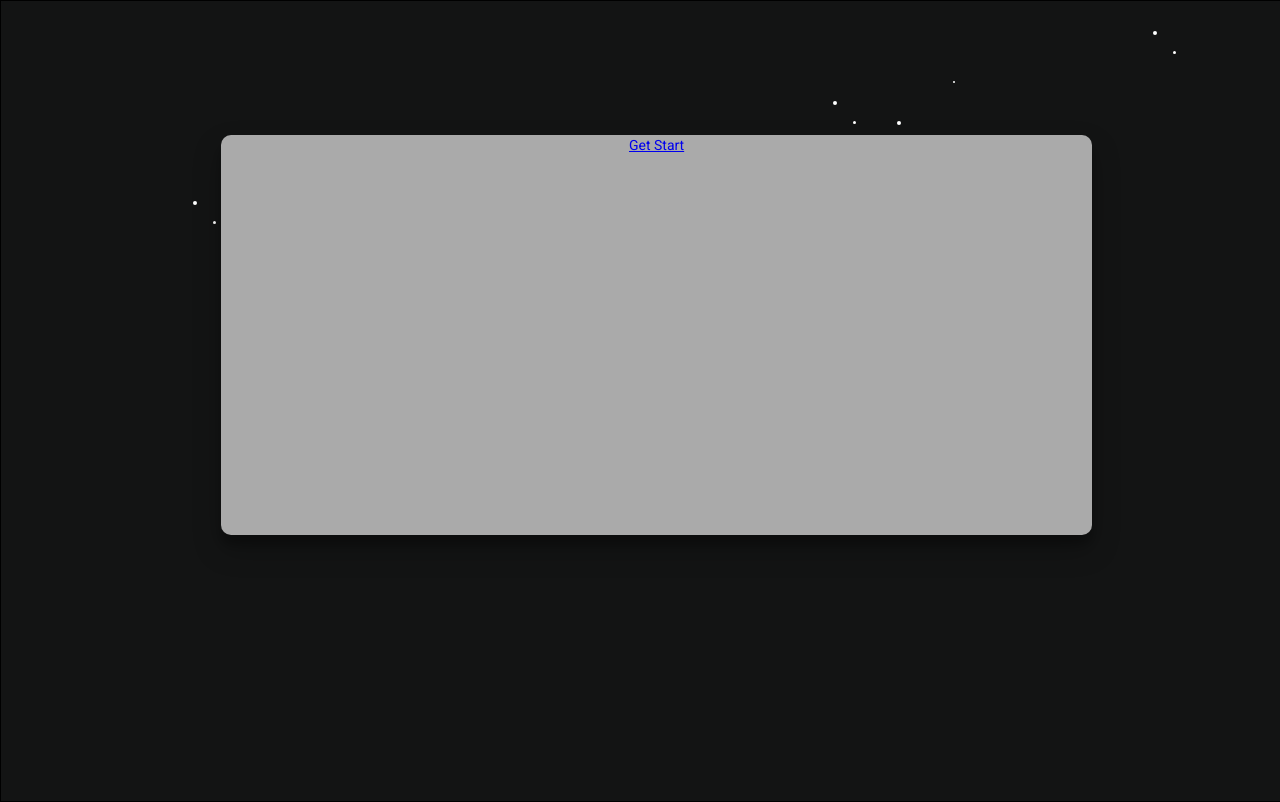
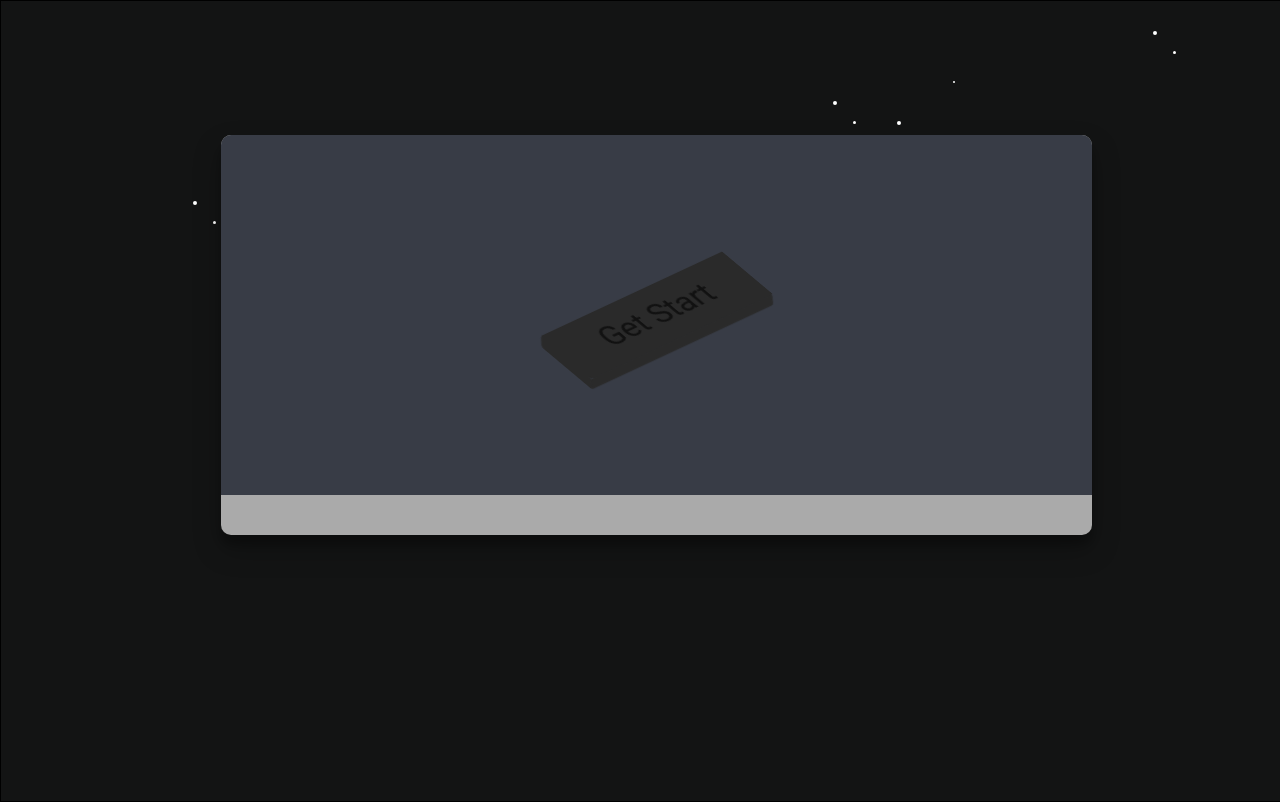
Before and after one commit to hamada-j/Clima, an Angular app in the folder clima-app/: page / in a window 1280 px wide. Built offline with nearby package versions, Linux system fonts and the light colour scheme.

Commit message:
Styleesh Land and Component
- Add some Style to Land form CodePan, Material, and other web of Desinig.

```diff
--- a/clima-app/src/app/calc/calc.component.html
+++ b/clima-app/src/app/calc/calc.component.html
@@ -1,4 +1,4 @@
-<mat-tab-group mat-align-tabs="end">
+<mat-tab-group color="warn" mat-align-tabs="end">
   <mat-tab label="Calculation">
     <ng-template mat-tab-label>
       <mat-icon class="material-icons">calculate</mat-icon>
--- a/clima-app/src/app/calc/calc.component.scss
+++ b/clima-app/src/app/calc/calc.component.scss
@@ -0,0 +1,10 @@
+.mat-tab-group {
+  margin-bottom: 48px;
+}
+.material-icons {
+  color: #fff;
+}
+
+:host ::ng-deep .mat-tab-label {
+  background-color: #383c46 !important;
+}
--- a/clima-app/src/app/land/land.component.html
+++ b/clima-app/src/app/land/land.component.html
@@ -1,3 +1,19 @@
-<div class="wrapper">
-  <a routerLink="/calc" routerLinkActive="list-item-active">Get Start</a>
+<div class="land">
+  <div>
+    <ul>
+      <li>
+        <a href="#">
+          <span></span>
+          <span></span>
+          <span></span>
+          <span></span>
+          <span
+            ><a routerLink="/calc" routerLinkActive="list-item-active"
+              >Get Start</a
+            ></span
+          >
+        </a>
+      </li>
+    </ul>
+  </div>
 </div>
--- a/clima-app/src/app/land/land.component.scss
+++ b/clima-app/src/app/land/land.component.scss
@@ -1,27 +1,107 @@
-#wrapper {
+* {
+  padding: 0px;
+  margin: 0px;
+}
+.land {
   display: flex;
   align-items: center;
   justify-content: center;
+  min-height: 90%;
+  background: #383c46;
 }
-
-#wrapper {
+ul {
+  position: relative;
   display: flex;
+  transform: rotate(-25deg) skew(25deg);
+  transform-style: preserve-3d;
+}
+ul li {
+  border-radius: 2px;
+  position: relative;
+  list-style: none;
+  width: 200px;
+  height: 60px;
+  margin: 0px 20px;
+}
+ul li:before {
+  content: "";
+  border-radius: 2px;
+  position: absolute;
+  bottom: -10px;
+  left: -5px;
+  width: 100%;
+  height: 10px;
+  background: #2a2a2a;
+  trnasform-origin: top;
+  transform: skewX(-41deg);
+}
+ul li:after {
+  content: "";
+  border-radius: 2px;
+  position: absolute;
+  top: 5px;
+  left: -9px;
+  width: 9px;
+  height: 100%;
+  background: #2a2a2a;
+  trnasform-origin: right;
+  transform: skewY(-49deg);
+}
+ul li span {
+  border-radius: 2px;
+  position: absolute;
+  top: 0;
+  left: 0;
+  width: 100%;
+  height: 100%;
+  display: flex !important;
+  background: #2a2a2a;
   justify-content: center;
+  align-items: center;
+  color: #fff;
+  font-size: 30px !important;
+  transition: 1.5s ease-out;
 }
-
-button {
-  height: 20px;
-  width: 100px;
-  margin: -20px -50px;
-  position: relative;
-  top: 50%;
-  left: 50%;
+ul li:hover span {
+  border-radius: 2px;
+  z-index: 1000;
+  transition: 0.3s;
+  color: #111111;
+  box-shadw: -1px 1px 1px rgba(0, 0, 0, 0.5);
 }
-
-button {
-  margin: 0 auto;
+ul li:hover span:nth-child(5) {
+  transform: translate(40px, -40px);
+  opacity: 1;
 }
-
-div {
-  text-align: center;
+ul li:hover span:nth-child(4) {
+  transform: translate(30px, -30px);
+  opacity: 0.8;
 }
+ul li:hover span:nth-child(3) {
+  transform: translate(20px, -20px);
+  opacity: 0.6;
+}
+ul li:hover span:nth-child(2) {
+  transform: translate(10px, -10px);
+  opacity: 0.4;
+}
+ul li:hover span:nth-child(1) {
+  transform: translate(0px, 0px);
+  opacity: 0.2;
+}
+ul li:nth-child(1):hover span {
+  background: #52e19f !important;
+}
+ul li:nth-child(2):hover span {
+  background: #2c3456 !important;
+}
+ul li:nth-child(3):hover span {
+  background: #ea6e96 !important;
+}
+ul li:nth-child(4):hover span {
+  background: #fceb00 !important;
+}
+a {
+  text-decoration: none;
+  color: #111111;
+}
```
